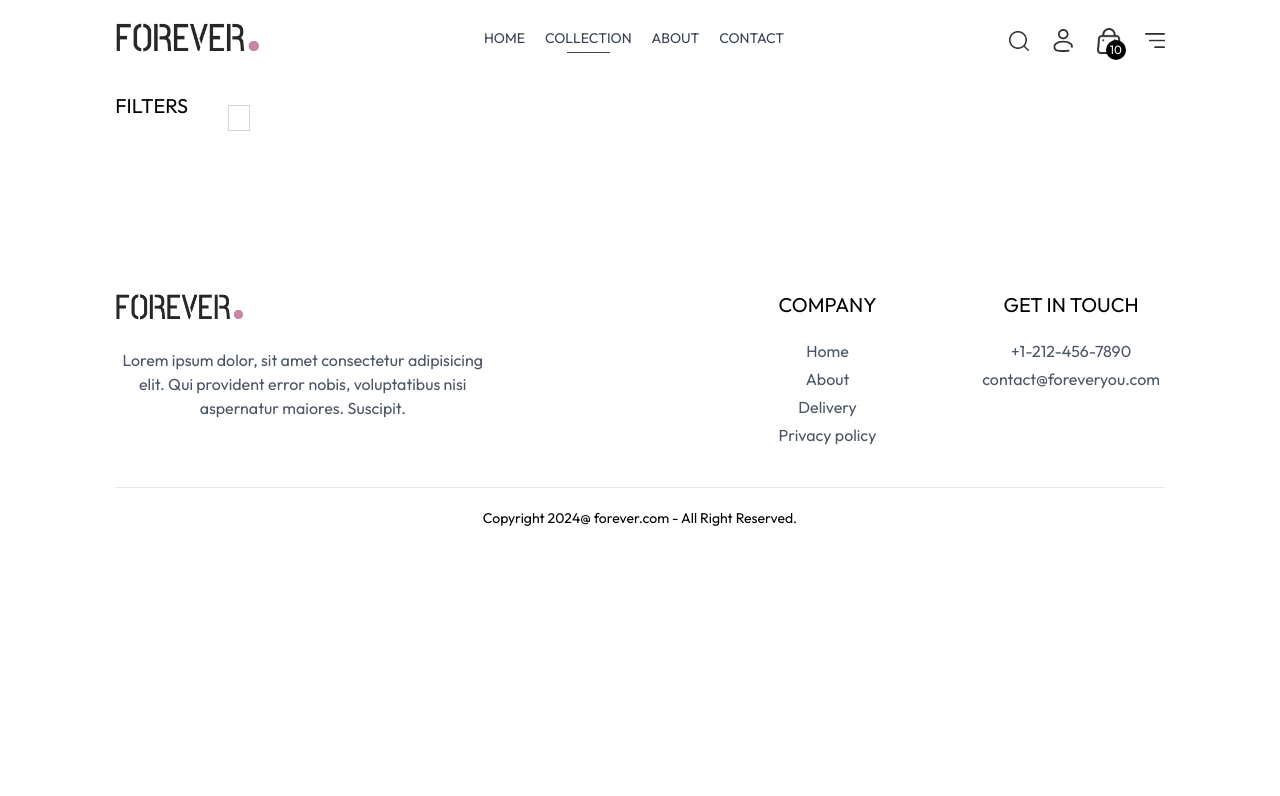
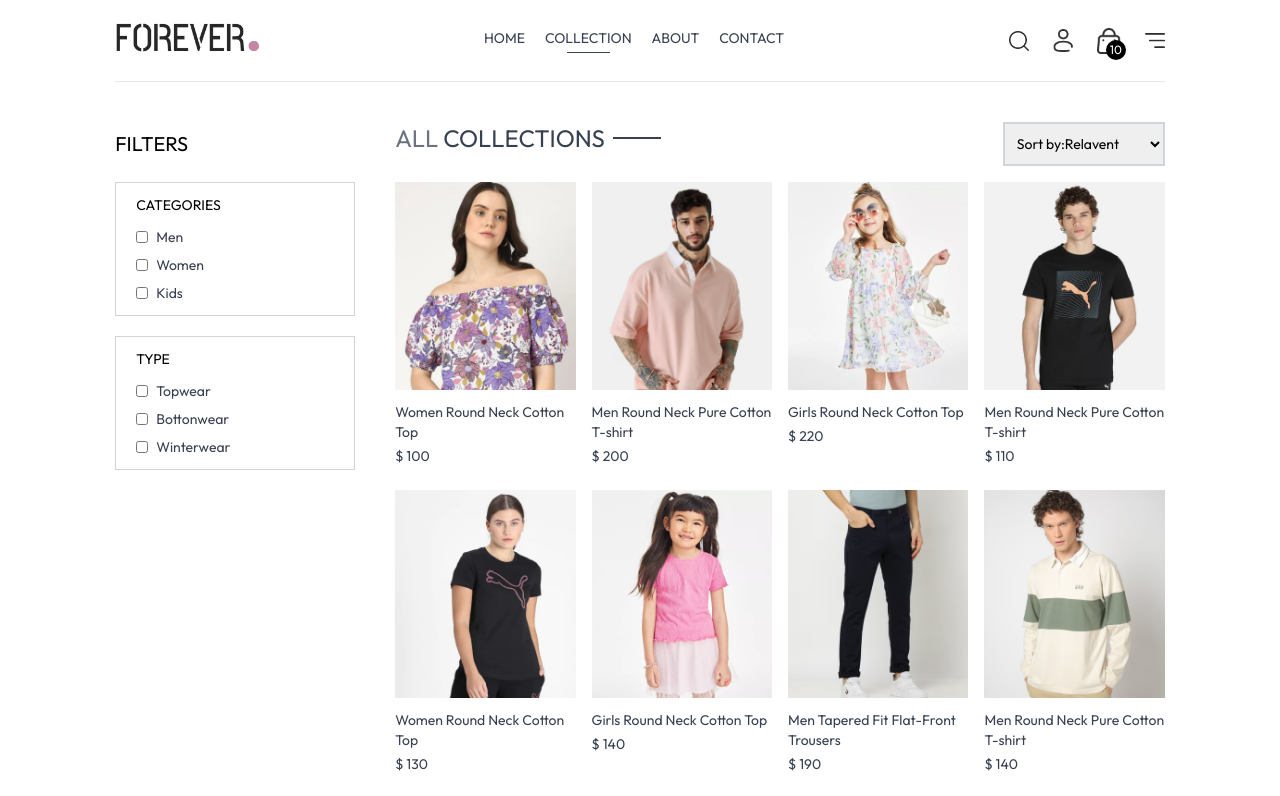
Before and after one commit to MarioCamayo/e-commerce-react, a React (Vite) app: page /collection in a window 1280 px wide. Shown: the top 796 px of the page. Built offline with nearby package versions, Linux system fonts and the light colour scheme.

Commit message:
se agregó los filtros para los productos

```diff
--- a/src/pages/Collections.jsx
+++ b/src/pages/Collections.jsx
@@ -1,19 +1,129 @@
-import { useContext, useState } from "react"
-import { ShopContext } from "../context/ShopContext"
+import { useContext, useState, useEffect } from "react";
+import { ShopContext } from "../context/ShopContext";
+import { assets } from "../assets/assets";
+import Title from "../components/Title";
+import ProductItem from "../components/ProductItem";
+
 
 const Collections = () => {
-  const {products} = useContext(ShopContext)
-  const [showFilter, setShowFilter] = useState(false)
+
+  const {products}  = useContext(ShopContext);
+  const [showFilter, setShowFilter] = useState(false);
+  const [filterProducts, setFilterProducts] = useState([])
+  const [category, setCategory] = useState([])
+  const [subCategory, setSubCategory] = useState([])
+
+  const toggleCategory = (e)=>{
+    if(category.includes(e.target.value)){
+      setCategory(prev => prev.filter(item !== e.target.value))
+
+    }else{
+      setCategory(prev => [...prev, e.target.value])
+    }
+
+  }
+
+  useEffect(()=>{
+    setFilterProducts(products)
+  },[])
+
+  useEffect(()=>{
+    console.log(category)
+  },[category])
+
+
+
   return (
-    <div className="flex flex-col sm:flex-row gap-1 sm:gap-10 ">
+    <div className="flex flex-col sm:flex-row gap-1 sm:gap-10 pt-10 border-t">
+
+    <div className="min-w-60">
       {/* filter */}
-      <p className="my-2 text-xl flex items-center cursor-pointer gap-2 ">FILTERS</p>
+      <p onClick={()=>setShowFilter(!showFilter)} className="my-2 text-xl flex items-center cursor-pointer gap-2 ">
+        FILTERS
+        <img
+          className={`h-3 sm:hidden ${showFilter ? "rotate-90" : ""}`}
+          src={assets.dropdown_icon}
+          alt="dropdown_icon"
+        />
+      </p>
       {/* Category Filter */}
-      <div className= {`border border-gray-300 pl-5 py-3 mt-6 ${showFilter ? '' : 'hidden'} sm:block`} >
+      <div
+        className={`border border-gray-300 pl-5 py-3 mt-6 ${
+          showFilter ? "" : "hidden"
+        } sm:block`}
+      >
+        <p className="mb-3 text-sm font-medium">CATEGORIES</p>
+        <div className="flex flex-col gap-2 text-sm font-ligth text-gray-700">
+          <p className="flex gap-2">
+            <input className="w-3" type="checkbox" value={"Men"}onChange={toggleCategory}  />
+            Men
+          </p>
+          <p className="flex gap-2">
+            <input className="w-3" type="checkbox" value={"Women"} onChange={toggleCategory} />
+            Women
+          </p>
+          <p className="flex gap-2">
+            <input className="w-3" type="checkbox" value={"Kids"} onChange={toggleCategory} />
+            Kids
+          </p>
+        </div>
+      </div>
 
+      {/* subcategory filter */}
+      <div
+        className={`border border-gray-300 pl-5 py-3 mt-5 ${
+          showFilter ? "" : "hidden"
+        } sm:block`}
+      >
+        <p className="mb-3 text-sm font-medium">TYPE</p>
+        <div className="flex flex-col gap-2 text-sm font-ligth text-gray-700">
+          <p className="flex gap-2">
+            <input className="w-3" type="checkbox" value={"Topwear"} />
+            Topwear
+          </p>
+          <p className="flex gap-2">
+            <input className="w-3" type="checkbox" value={"Bottonwear"} />
+            Bottonwear
+          </p>
+          <p className="flex gap-2">
+            <input className="w-3" type="checkbox" value={"Winterwear"} />
+            Winterwear
+          </p>
+        </div>
       </div>
     </div>
-  )
-}
 
-export default Collections
+    {/* Right Side */}
+
+    <div className="flex-1">
+
+      <div className="flex justify-between text-base sm:text-2xl mb-4">
+        <Title  text1={'ALL'} text2= {'COLLECTIONS'} />
+        {/* Products Sort */}
+        <select className="border-2 border-gray-300 text-sm px-2" name="" id="">
+          <option value="relavent">Sort by:Relavent</option>
+          <option value="low-high">Sort by:Low to High</option>
+          <option value="high-low">Sort by:High to Low</option>
+        </select>
+      </div>
+
+      {/* Map Products */}
+
+      <div className="grid grid-cols-2 md:grid-cols-3 lg:grid-cols-4 gap-4 gap-y-6">
+       {filterProducts.map((item, index)=>(
+         <ProductItem
+          key={index}
+          name= {item.name}
+          id={item.id}
+          price={item.price}
+          image={item.image}
+           />
+       ))}
+      </div>
+
+    </div>
+    </div>
+  );
+};
+
+export default Collections;
```
